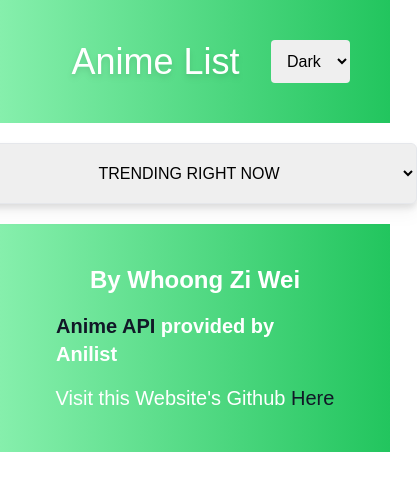
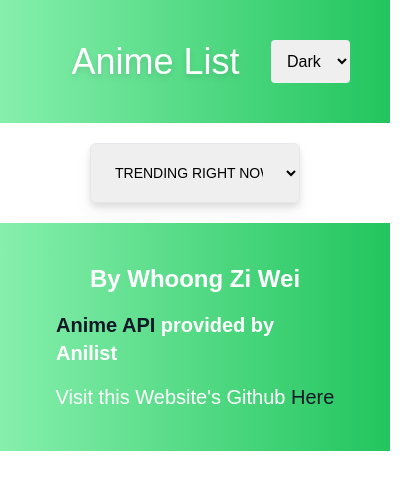
Before and after one commit to ziwei531/anime-list-website, a Next.js app: page / in a window 390 px wide. Shown: the top 490 px of the page, 417 px wide, since content can reach past the window. Built offline with nearby package versions, Linux system fonts and the light colour scheme; no server answers.

Commit message:
update mobile responsive

```diff
--- a/components/SelectList.js
+++ b/components/SelectList.js
@@ -27,7 +27,7 @@ export default function SelectList(props) {
 			>
 				<select
 					defaultValue={"TRENDING_DESC"}
-					className="text-center cursor-pointer p-5 border dark:border-none drop-shadow-lg rounded-md"
+					className="w-3/5 text-sm md:text-lg text-center cursor-pointer p-5 border dark:border-none drop-shadow-lg rounded-md"
 				>
 					<option value="SCORE_DESC">HIGHEST SCORING ANIME</option>
 					{/* <option value="SCORE">Sort by Most Lowest Score</option> */}
--- a/pages/anime/[anime].js
+++ b/pages/anime/[anime].js
@@ -58,15 +58,15 @@ export default function Description() {
 	if (error) return <p>Error: {error.message}</p>;
 	return (
 		<>
-			<div className="p-10 align-middle flex flex-col sm:flex-row justify-center">
+			<div className="p-10 align-middle flex flex-col lg:flex-row ">
 				<Image
 					width={300}
 					height={300}
 					alt={data.title}
 					src={data.Media.coverImage.extraLarge}
-					className="rounded-lg h-90 mx-auto"
+					className="rounded-lg mx-auto"
 				/>
-				<div className="pt-10 pb-10 pl-20 pr-20">
+				<div className="pt-10 pb-10 pl-5 pr-5 md:pl-20 md:pr-20">
 					<h1 className="text-2xl">Description</h1>
 					<p className="leading-8">{ReactHtmlParser(data.Media.description)}</p>
 				</div>
```
